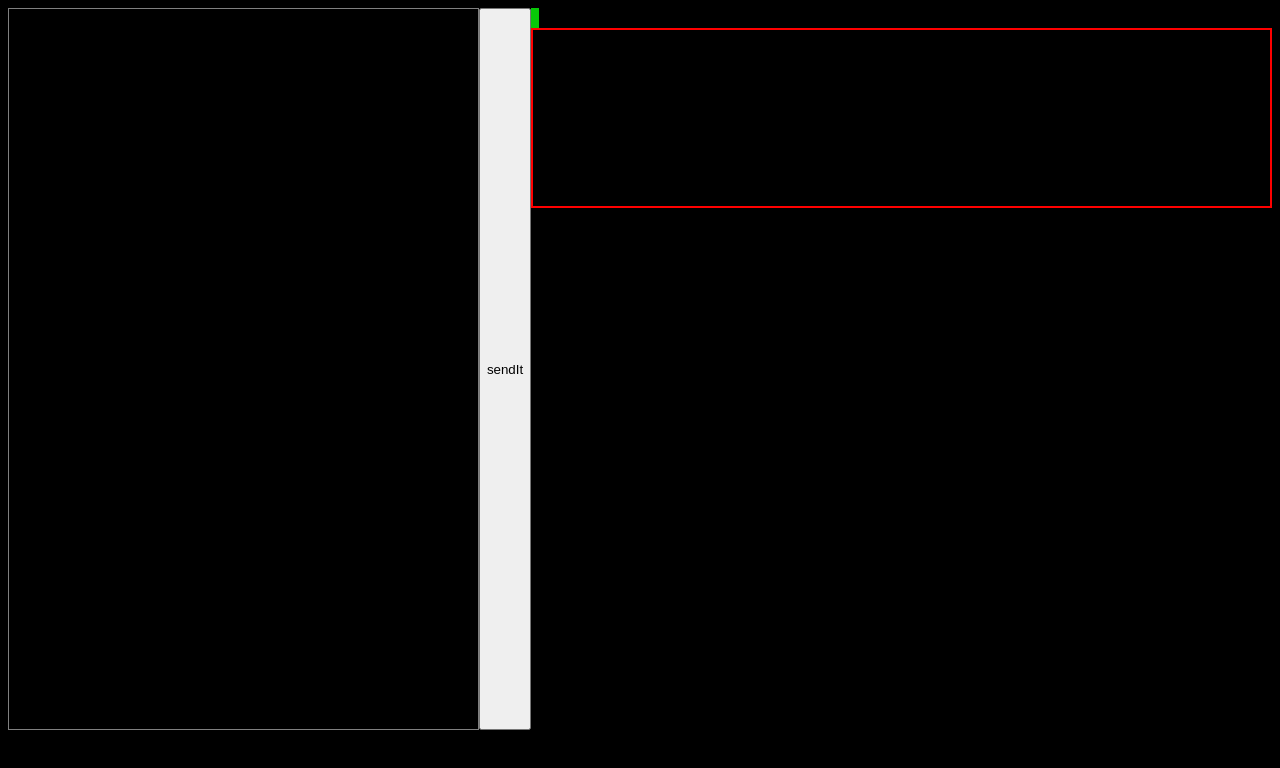
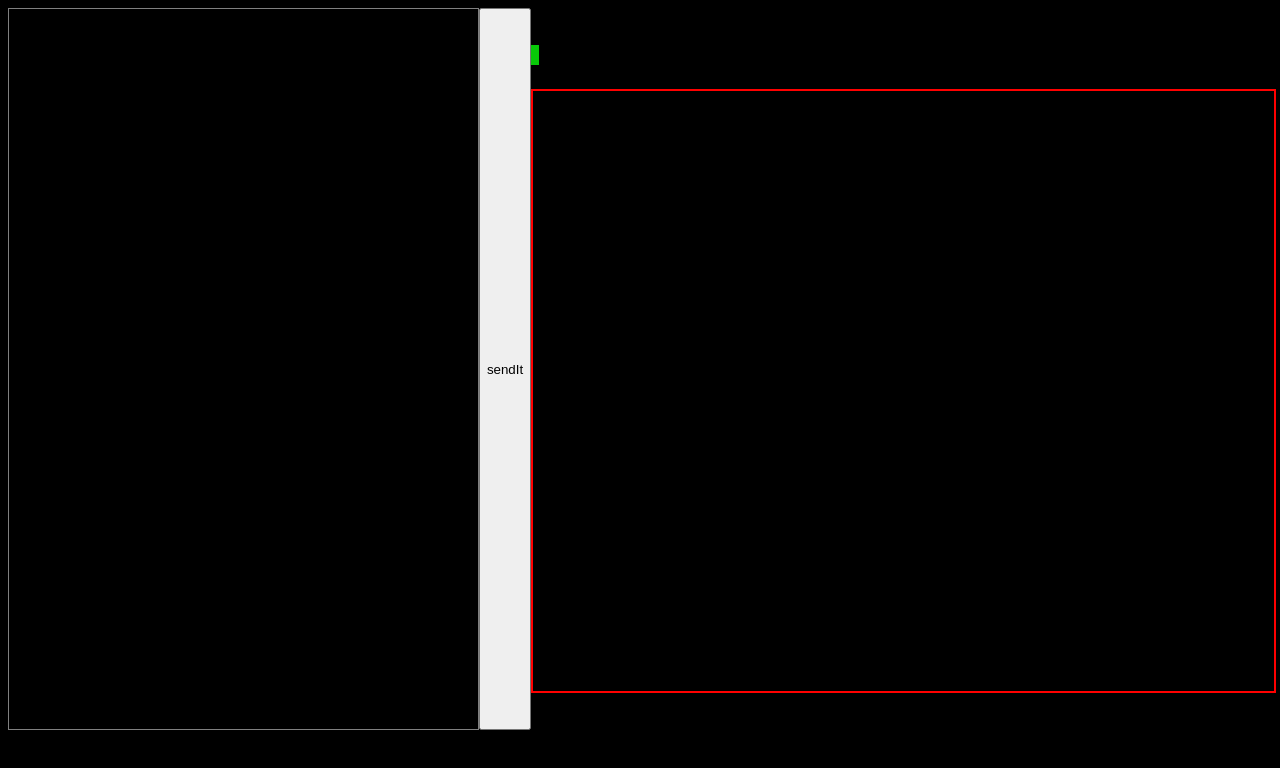
Before and after one commit to dfirebaugh/hackrva-badge-sandbox-2019, a website built with webpack: page src/index.html in a window 1280 px wide. Built offline with nearby package versions, Linux system fonts and the light colour scheme; what monaco-editor would draw is missing.

Commit message:
updating canvas height

```diff
--- a/src/styles/index.scss
+++ b/src/styles/index.scss
@@ -14,12 +14,13 @@ body {
   background: black;
   border: solid red 2px;
   width: 100%;
-  height:22vh;
+  height:75vh;
 }
 
 #status{
   width:100%;
 }
+
 #progressBar{
   background: #08c808;
   height: 20px;
@@ -29,6 +30,6 @@ body {
 .transmission-container{
   display:flex;
   flex-wrap:wrap;
-  height: 18vh;
+  align-items:center;
   width:100%;
 }
```
